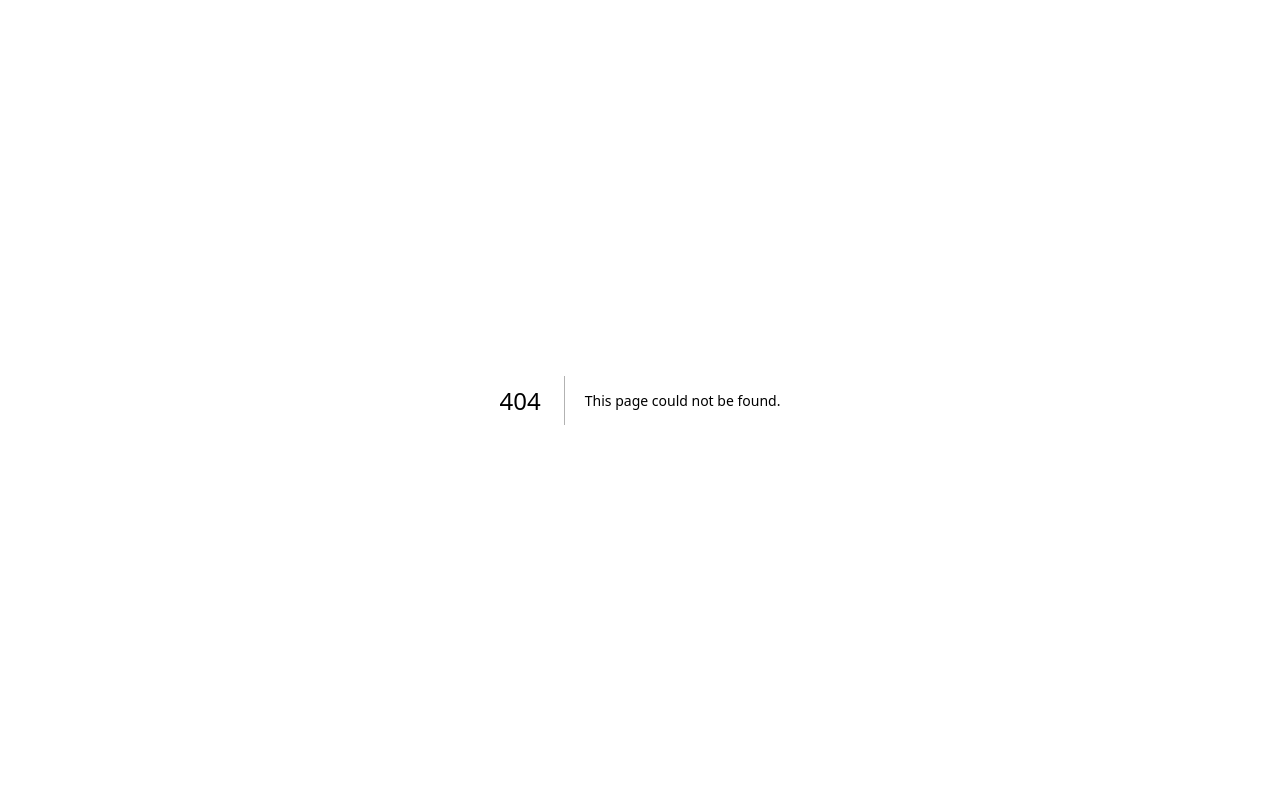
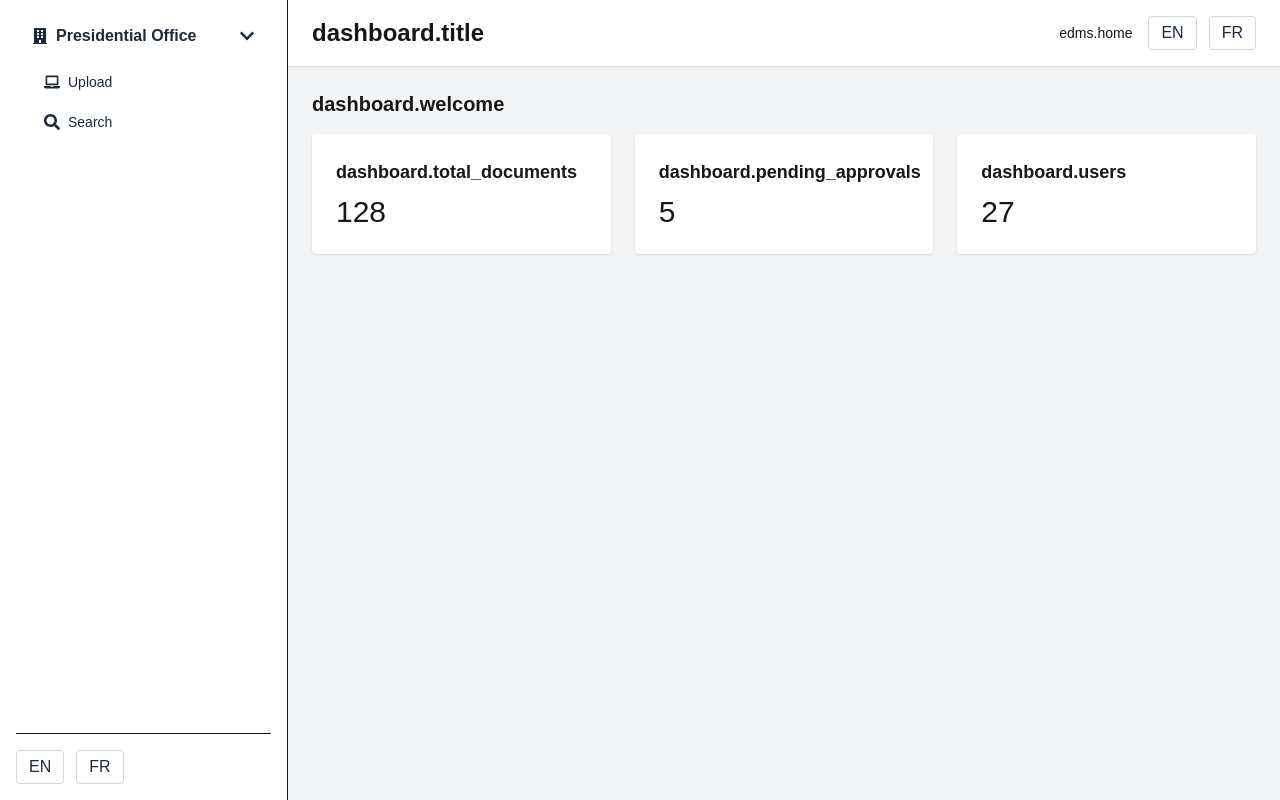
Before and after one commit to uwamba/edm-frontend, a Next.js app: page /dashboard in a window 1280 px wide. Before the commit this address had no page. Built offline with nearby package versions, Linux system fonts and the light colour scheme.

Commit message:
Work on Menu

```diff
--- a/package.json
+++ b/package.json
@@ -18,7 +18,8 @@
     "react-bootstrap": "^2.10.10",
     "react-dom": "^19.0.0",
     "react-form-builder2": "^0.20.3",
-    "react-i18next": "^15.6.0"
+    "react-i18next": "^15.6.0",
+    "react-icons": "^5.5.0"
   },
   "devDependencies": {
     "@eslint/eslintrc": "^3",
--- a/public/locales/en/common.json
+++ b/public/locales/en/common.json
@@ -52,7 +52,7 @@
       "error_message": "There was an error during registration. Please try again."
     },
     "login_form": {
-      "title": "Login ",
+      "title": "Login",
       "description": "Enter your credentials to access the system.",
       "fields": {
         "email": "Email",
@@ -61,10 +61,35 @@
       "submit_button": "Login",
       "error_message": "Invalid email or password. Please try again."
     },
+    "departments": {
+      "documents": "Documents",
+      "users": "Users",
+      "it_support": "IT Support",
+      "archives": "Archives",
+      "settings": "Settings",
+      "chief-of-staff": "Office of the Chief of Staff",
+      "cabinet-affairs": "Department of Cabinet Affairs",
+      "legal-affairs": "Legal Affairs Department",
+      "communications": "Communications and Media Department",
+      "protocol": "Protocol and Diplomatic Affairs",
+      "policy-planning": "Strategic Policy and Planning Department",
+      "economic-affairs": "Economic Affairs Department",
+      "security": "Security and Intelligence Office",
+      "audit-compliance": "Internal Audit and Compliance Department",
+      "hr-admin": "Human Resources and Administration Department",
+      "finance-budget": "Finance and Budget Department",
+      "it-department": "Information Technology Department",
+      "public-service-monitoring": "Public Service and Governance Monitoring Unit",
+      "research-documentation": "Research and Documentation Unit",
+      "advisory-units": "Presidential Advisory Units / Councils"
+    },
     "menu": {
       "home": "Home",
       "support": "Support",
       "login": "Login"
+    },
+    "offices": {
+      "presidential_office": "Presidential Office"
     }
   }
 }
--- a/public/locales/fr/common.json
+++ b/public/locales/fr/common.json
@@ -38,14 +38,39 @@
       "rights": "Tous droits réservés."
     },
     "login_form": {
-      "title": "Connectez-Vous ",
+      "title": "Connectez-Vous",
       "description": "Veuillez entrer vos informations",
       "fields": {
         "email": "Votre Email",
         "password": "Mot de Passe"
       },
       "submit_button": "Se connecter",
-      "error_message": "Invalid email or password. Please try again."
+      "error_message": "Adresse e-mail ou mot de passe invalide. Veuillez réessayer."
+    },
+    "departments": {
+      "documents": "Documents",
+      "users": "Utilisateurs",
+      "it_support": "Assistance IT",
+      "archives": "Archives",
+      "settings": "Paramètres",
+      "chief-of-staff": "Bureau du Chef de Cabinet",
+      "cabinet-affairs": "Département des Affaires du Cabinet",
+      "legal-affairs": "Département Juridique",
+      "communications": "Communication et Médias",
+      "protocol": "Protocole et Affaires Diplomatiques",
+      "policy-planning": "Planification Stratégique",
+      "economic-affairs": "Affaires Économiques",
+      "security": "Sécurité et Renseignement",
+      "audit-compliance": "Audit et Conformité",
+      "hr-admin": "Ressources Humaines et Administration",
+      "finance-budget": "Finances et Budget",
+      "it-department": "Technologies de l'Information",
+      "public-service-monitoring": "Suivi de la Gouvernance Publique",
+      "research-documentation": "Recherche et Documentation",
+      "advisory-units": "Unités / Conseils Présidentiels"
+    },
+    "offices": {
+      "presidential_office": "Bureau Présidentiel"
     },
     "menu": {
       "home": "Accueil",
--- /dev/null
+++ b/src/app/components/dashboard/DashboardLayout.tsx
@@ -0,0 +1,47 @@
+"use client"; // 👈 must be first line
+
+import Sidebar from "./Sidebar";
+import { useTranslation } from "react-i18next";
+import Link from "next/link";
+import LanguageSwitcher from "@/app/components/LanguageSwitcher";
+
+export default function DashboardLayout() {
+  const { t } = useTranslation();
+
+  return (
+    <div className="min-h-screen flex bg-gray-100 dark:bg-gray-900">
+      <Sidebar />
+
+      <div className="flex-1 flex flex-col">
+        <header className="bg-white dark:bg-gray-800 shadow px-6 py-4 flex justify-between items-center">
+          <h1 className="text-2xl font-bold">{t("dashboard.title")}</h1>
+          <div className="flex items-center gap-4">
+            <Link href="/" className="text-sm hover:underline">
+              {t("edms.home")}
+            </Link>
+            <LanguageSwitcher />
+          </div>
+        </header>
+
+        <main className="p-6">
+          <h2 className="text-xl font-semibold mb-4">{t("dashboard.welcome")}</h2>
+
+          <div className="grid grid-cols-1 md:grid-cols-3 gap-6">
+            <div className="bg-white dark:bg-gray-800 p-6 rounded shadow">
+              <h3 className="font-semibold text-lg mb-2">{t("dashboard.total_documents")}</h3>
+              <p className="text-3xl">128</p>
+            </div>
+            <div className="bg-white dark:bg-gray-800 p-6 rounded shadow">
+              <h3 className="font-semibold text-lg mb-2">{t("dashboard.pending_approvals")}</h3>
+              <p className="text-3xl">5</p>
+            </div>
+            <div className="bg-white dark:bg-gray-800 p-6 rounded shadow">
+              <h3 className="font-semibold text-lg mb-2">{t("dashboard.users")}</h3>
+              <p className="text-3xl">27</p>
+            </div>
+          </div>
+        </main>
+      </div>
+    </div>
+  );
+}
--- /dev/null
+++ b/src/app/components/dashboard/Sidebar.tsx
@@ -0,0 +1,76 @@
+"use client";
+
+import { useState } from "react";
+import Link from "next/link";
+import { usePathname } from "next/navigation";
+import { useTranslation } from "react-i18next";
+import {
+  FaChevronDown,
+  FaChevronRight,
+  FaBuilding,
+  FaLaptop,
+  FaSearch,
+} from "react-icons/fa";
+import LanguageSwitcher from "@/app/components/LanguageSwitcher";
+
+export default function Sidebar() {
+  const { t } = useTranslation();
+  const pathname = usePathname();
+  const [open, setOpen] = useState(true);
+
+  const departments = [
+    {
+      slug: "upload",
+      name: t("edms.upload_document", "Upload"),
+      icon: <FaLaptop />,
+    },
+    {
+      slug: "search",
+      name: t("edms.view_documents", "Search"),
+      icon: <FaSearch />,
+    },
+  ];
+
+  return (
+    <aside className="w-72 bg-white dark:bg-gray-800 h-screen p-4 border-r dark:border-gray-700 overflow-y-auto flex flex-col justify-between">
+      <div>
+        {/* Header */}
+        <button
+          className="w-full flex items-center justify-between px-4 py-2 text-left font-semibold text-gray-800 dark:text-gray-200 hover:bg-gray-100 dark:hover:bg-gray-700 rounded"
+          onClick={() => setOpen(!open)}
+        >
+          <span className="flex items-center gap-2">
+            <FaBuilding />
+            {t("edms.offices.presidential_office", "Presidential Office")}
+          </span>
+          {open ? <FaChevronDown /> : <FaChevronRight />}
+        </button>
+
+        {/* Department Links */}
+        {open && (
+          <nav className="flex flex-col gap-1 mt-2 ml-4">
+            {departments.map((dept) => (
+              <Link
+                key={dept.slug}
+                href={`/dashboard/presidential/${dept.slug}`}
+                className={`text-sm flex items-center gap-2 px-3 py-2 rounded hover:bg-blue-100 dark:hover:bg-gray-700 transition ${
+                  pathname === `/dashboard/presidential/${dept.slug}`
+                    ? "bg-blue-500 text-white"
+                    : "text-gray-800 dark:text-gray-200"
+                }`}
+              >
+                <span className="text-base">{dept.icon}</span>
+                <span>{dept.name}</span>
+              </Link>
+            ))}
+          </nav>
+        )}
+      </div>
+
+      {/* Language Switcher at Bottom */}
+      <div className="mt-6 border-t pt-4">
+        <LanguageSwitcher />
+      </div>
+    </aside>
+  );
+}
--- /dev/null
+++ b/src/app/dashboard/page.tsx
@@ -0,0 +1,5 @@
+import DashboardLayout from "@/app/components/dashboard/DashboardLayout";
+
+export default function DashboardPage() {
+  return <DashboardLayout />;
+}
```
Also changed, not shown: 1 other file (tests, documents, lock files or other folders).
